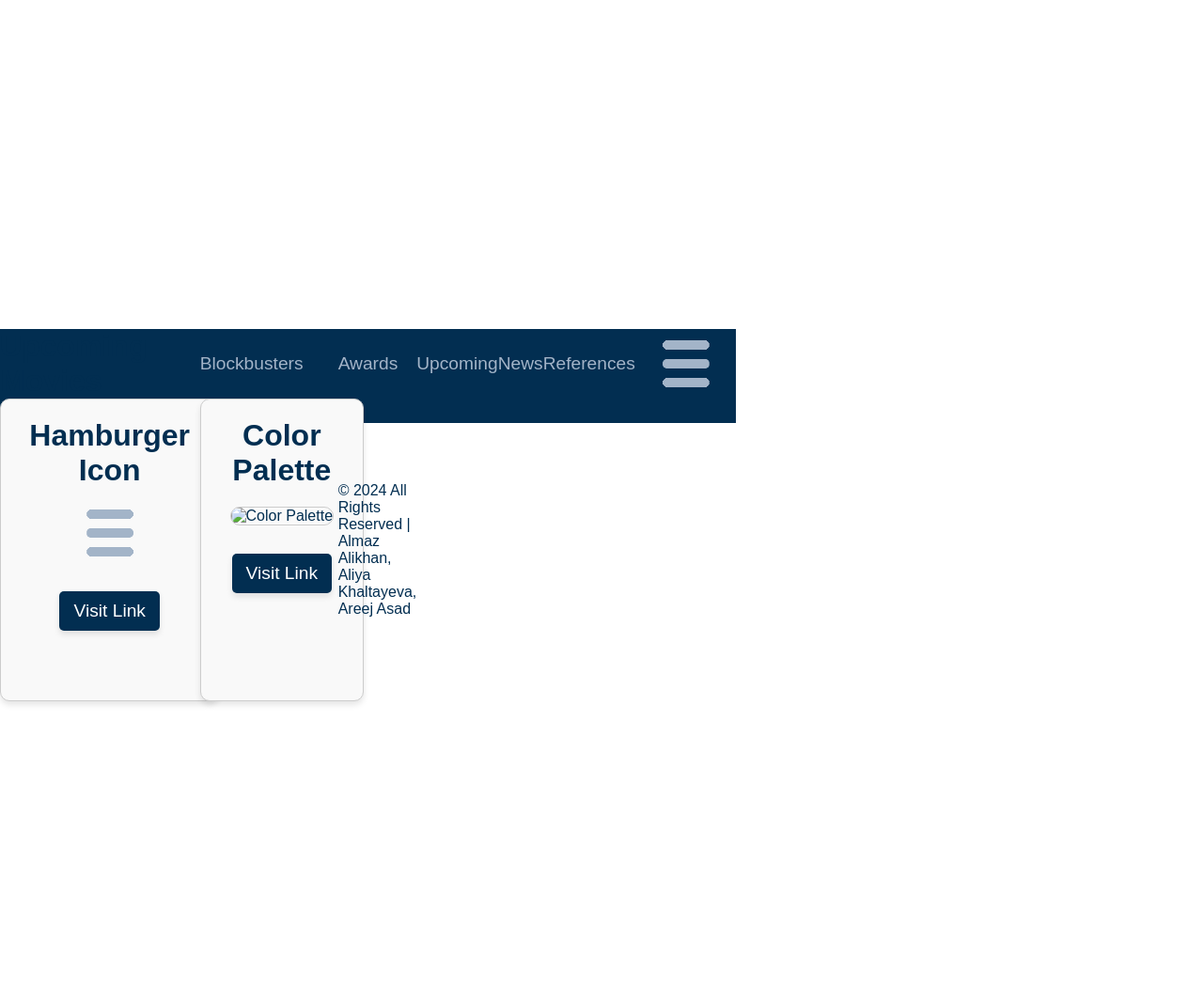
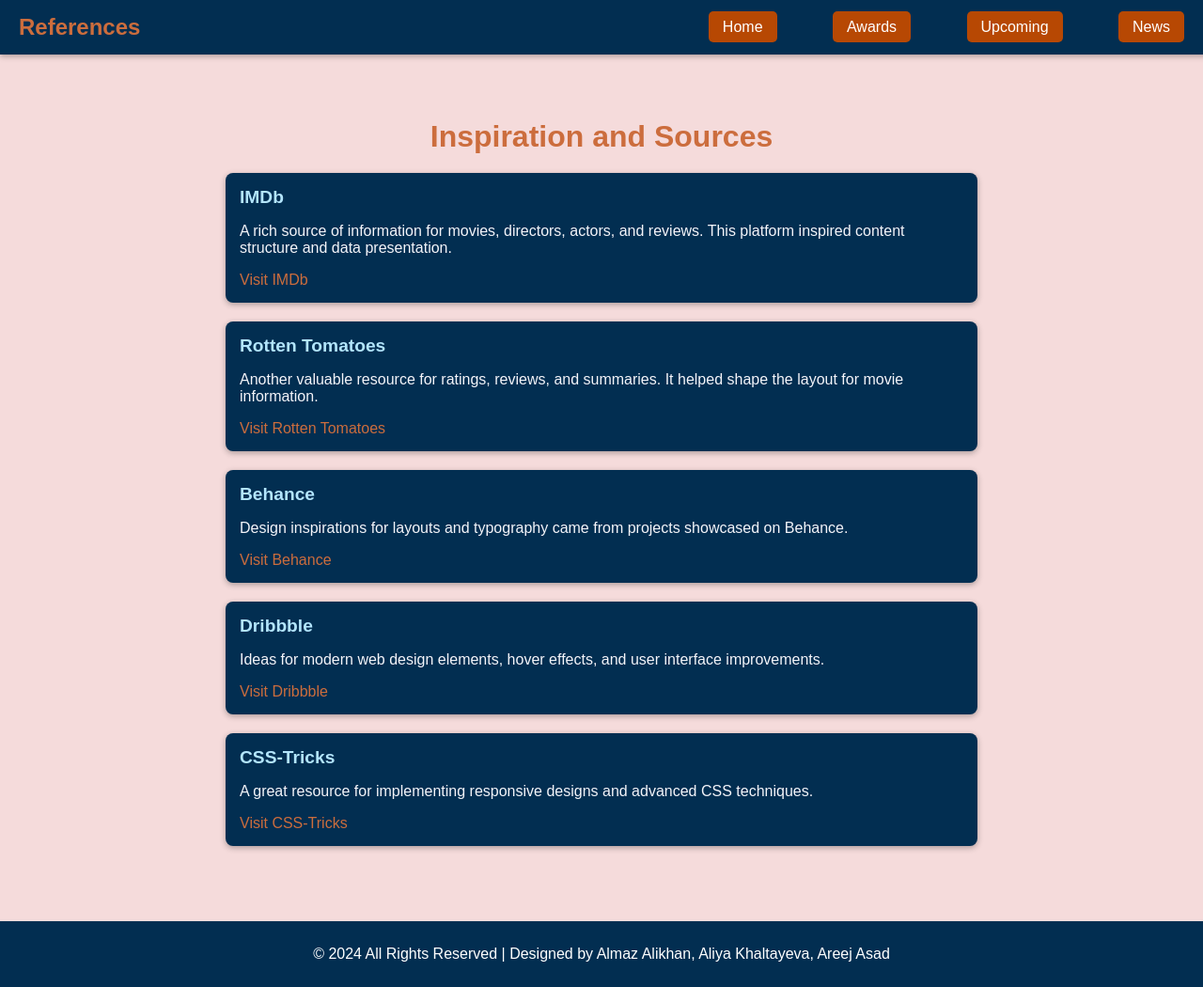
Before and after one commit to ak1740/ISTE140-Project2, a plain HTML site: page references.html in a window 1280 px wide. Shown: the whole page at 94% size. Before the commit the page ends 800 px from the top, so only its background shows below. Drawn offline with Linux system fonts and the light colour scheme.

Commit message:
minor changes and did references (very plain)

```diff
--- a/references.html
+++ b/references.html
@@ -1,110 +1,157 @@
-<!-- Use a grid layout for one of the pages on your website.-->
-
 <!DOCTYPE html>
 <html lang="en">
 <head>
     <meta charset="UTF-8">
     <meta name="viewport" content="width=device-width, initial-scale=1.0">
-    <link rel="stylesheet" href="assets/CSS/style.css">
-    <title>Image Zoom with Focus</title>
+    <title>References</title>
     <style>
+        /* General Styling */
         body {
-            display: grid;
-            grid-template-columns: 1fr 2fr 1fr;
-            align-items: center;
-            justify-items: center;
             margin: 0;
-            height: 100vh;
-            font-family: Arial, sans-serif;
-            color: #022E51;
+            font-family: 'Arial', sans-serif;
+            background-color: #f5dbdb;
+            color: #ffffff;
         }
 
-        .content {
-            width: 90%;
-            max-width: 300px;
-            height: 280px;
-            padding: 20px;
-            border: 1px solid #ccc;
-            border-radius: 10px;
-            box-shadow: 0 4px 6px rgba(0, 0, 0, 0.1);
-            background-color: #f9f9f9;
-            text-align: center;
+        /* Header Styling */
+        header {
+            background-color: #022E51;
+            color: white;
+            padding: 15px 20px;
+            display: flex;
+            justify-content: space-between;
+            align-items: center;
+            position: fixed;
+            width: 100%;
+            top: 0;
+            z-index: 1000;
+            box-shadow: 0 2px 6px rgba(0, 0, 0, 0.3);
         }
 
-        h2 {
+        header h1 {
             margin: 0;
-            font-size: 1.2em;
-            color: #022E51;
+            font-size: 24px;
+            color: #CC6D3D; /* Orange */
         }
 
-        .visual {
-            margin: 20px 0;
+        header a {
+            color: #CC6D3D; /* Orange */
+            margin-right:40px;
         }
 
-        .visual img {
-            width: 150px;
-            height: 150px;
-            object-fit: cover;
-            border-radius: 10px;
-            border: 1px solid #ccc;
+        nav a {
+            color: white;
+            text-decoration: none;
+            margin-left: 15px;
+            padding: 8px 15px;
+            border-radius: 5px;
+            background-color: #B74803;
+            transition: background-color 0.3s ease;
         }
 
-        .link a {
-            display: inline-block;
-            margin-top: 10px;
-            padding: 10px 15px;
-            background-color: #022E51;
-            color: #fff;
-            text-decoration: none;
-            border-radius: 5px;
-            box-shadow: 0 4px 6px rgba(0, 0, 0, 0.1);
-            transition: background-color 0.3s;
+        nav a:hover {
+            background-color: #CC6D3D;
         }
 
-        .link a:hover {
-            background-color: #03537a;
+        /* Main Content Styling */
+        main {
+            margin-top: 80px;
+            padding: 20px;
+            max-width: 800px;
+            margin-left: auto;
+            margin-right: auto;
+            color: #F4F4F9;
+        }
+
+        main h2 {
+            text-align: center;
+            font-size: 2rem;
+            margin-bottom: 20px;
+            color: #CC6D3D;
+        }
+
+        .reference-list {
+            list-style-type: none;
+            padding: 0;
+        }
+
+        .reference-item {
+            margin-bottom: 20px;
+            background-color: #022E51;
+            padding: 15px;
+            border-radius: 8px;
+            box-shadow: 0 2px 6px rgba(0, 0, 0, 0.3);
+        }
+
+        .reference-item h3 {
+            margin: 0;
+            font-size: 1.2rem;
+            color: #B3E5FC;
+        }
+
+        .reference-item a {
+            color: #CC6D3D;
+            text-decoration: none;
+            transition: color 0.3s ease;
+        }
+
+        .reference-item a:hover {
+            color: #B74803;
+        }
+
+        /* Footer Styling */
+        footer {
+            background-color: #022E51;
+            color: white;
+            text-align: center;
+            padding: 10px;
+            margin-top: 40px;
         }
 
     </style>
 </head>
 <body>
-    <div class="header">
-        <!-- Logo here? -->
-        <h2> Upcoming Movies </h2>
-        <a href="index.html"> Blockbusters </a>
-        <a href="page2.html"> Awards </a>
-        <a href="page3.html"> Upcoming </a>
-        <a href="page4.html"> News </a>
-        <a href="references.html"> References </a>
-        <input type="checkbox" role="button" aria-label="Display the menu" class="menu">
-    <!-- First Content Block -->
-    <div class="content">
-        <h2>Hamburger Icon</h2>
-        <div class="visual">
-            <input type="checkbox" role="button" aria-label="Display the menu" class="menu">
-        </div>
-        <div class="link">
-            <a href="https://codepen.io/t_afif/pen/NWXmRWO" target="_blank" rel="noopener noreferrer">
-                Visit Link
-            </a>
-        </div>
-    </div>
-
-    <!-- Second Content Block -->
-    <div class="content">
-        <h2>Color Palette</h2>
-        <div class="visual">
-            <img src="Project2_Group8/assets/media/color_palette.png" alt="Color Palette">
-        </div>
-        <div class="link">
-            <a href="https://www.shutterstock.com/blog/color-palettes-for-websites" target="_blank" rel="noopener noreferrer">
-                Visit Link
-            </a>
-        </div>
-    </div>
-
-<footer>
-    <p>&copy; 2024 All Rights Reserved | Almaz Alikhan, Aliya Khaltayeva, Areej Asad</p>
-</footer>
+    <header>
+        <h1>References</h1>
+        <nav>
+            <a href="index.html">Home</a>
+            <a href="awards.html">Awards</a>
+            <a href="upcoming.html">Upcoming</a>
+            <a href="news.html">News</a>
+        </nav>
+    </header>
+    <main>
+        <h2>Inspiration and Sources</h2>
+        <ul class="reference-list">
+            <li class="reference-item">
+                <h3>IMDb</h3>
+                <p>A rich source of information for movies, directors, actors, and reviews. This platform inspired content structure and data presentation.</p>
+                <a href="https://www.imdb.com/" target="_blank">Visit IMDb</a>
+            </li>
+            <li class="reference-item">
+                <h3>Rotten Tomatoes</h3>
+                <p>Another valuable resource for ratings, reviews, and summaries. It helped shape the layout for movie information.</p>
+                <a href="https://www.rottentomatoes.com/" target="_blank">Visit Rotten Tomatoes</a>
+            </li>
+            <li class="reference-item">
+                <h3>Behance</h3>
+                <p>Design inspirations for layouts and typography came from projects showcased on Behance.</p>
+                <a href="https://www.behance.net/" target="_blank">Visit Behance</a>
+            </li>
+            <li class="reference-item">
+                <h3>Dribbble</h3>
+                <p>Ideas for modern web design elements, hover effects, and user interface improvements.</p>
+                <a href="https://dribbble.com/" target="_blank">Visit Dribbble</a>
+            </li>
+            <li class="reference-item">
+                <h3>CSS-Tricks</h3>
+                <p>A great resource for implementing responsive designs and advanced CSS techniques.</p>
+                <a href="https://css-tricks.com/" target="_blank">Visit CSS-Tricks</a>
+            </li>
+        </ul>
+    </main>
+    <footer>
+        <p>&copy; 2024 All Rights Reserved | Designed by Almaz Alikhan, Aliya Khaltayeva, Areej Asad</p>
+    </footer>
 </body>
 </html>
```
Also changed, not shown: awards.html (+119 -49 lines), index.html (+1 -1 lines).
